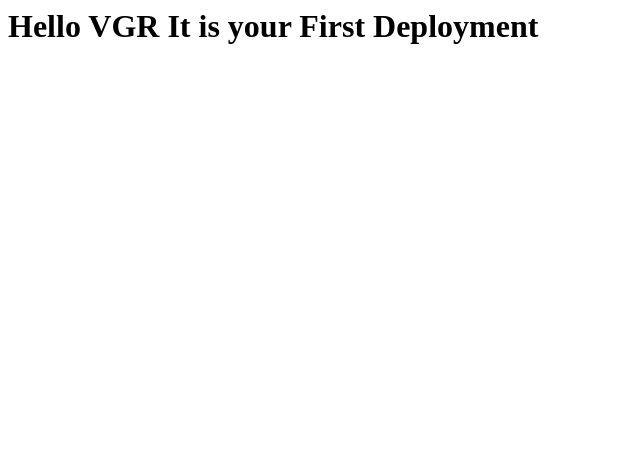
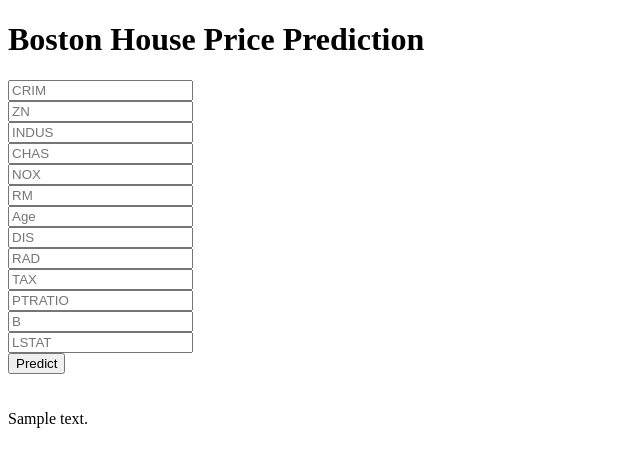
Before and after one commit to Vijaikanni/bostonhouseprcing, a Flask app: template templates/home.html in a window 1280 px wide. Shown: the top 467 px of the page, without its empty margins (0-640 px from the left). Run offline with Flask 2, Linux system fonts and the light colour scheme; the template is opened without the code that fills it: most values are stand-ins (such as "Sample title", 1, 10 or a date in 2020); parts of the project's set-up code (start-up, migrations or seed data) failed here and were passed over.

Commit message:
Mr.VGR Your Web Application is Read

```diff
--- a/Requirements.txt
+++ b/Requirements.txt
@@ -1,5 +1,5 @@
 Flask
-sklearn
 pandas
 numpy
 matplotlib
+scikit-learn
--- a/app.py
+++ b/app.py
@@ -1,21 +1,19 @@
+import json
 import pickle
-import sklearn
-from flask import Flask,request,app,jsonify,url_for,render_template,redirect,flash,session,escape
+
+from flask import Flask,request,app,jsonify,url_for,render_template
 import numpy as np
 import pandas as pd
 
-
 app=Flask(__name__)
-## Load The Model
+## Load the model
 regmodel=pickle.load(open('regmodel.pkl','rb'))
 scalar=pickle.load(open('scaling.pkl','rb'))
-
 @app.route('/')
 def home():
     return render_template('home.html')
 
 @app.route('/predict_api',methods=['POST'])
-
 def predict_api():
     data=request.json['data']
     print(data)
@@ -25,5 +23,15 @@
     print(output[0])
     return jsonify(output[0])
 
+@app.route('/predict',methods=['POST'])
+def predict():
+    data=[float(x) for x in request.form.values()]
+    final_input=scalar.transform(np.array(data).reshape(1,-1))
+    print(final_input)
+    output=regmodel.predict(final_input)[0]
+    return render_template("home.html",prediction_text="Mr. VGR The House price prediction is {}".format(output))
+
+
+
 if __name__=="__main__":
     app.run(debug=True)
--- a/templates/home.html
+++ b/templates/home.html
@@ -1,3 +1,48 @@
-<h1>
-    Hello VGR It is your First Deployment
-</h1>
+<!DOCTYPE html>
+<html >
+
+<head>
+  <meta charset="UTF-8">
+  <title>ML API</title>
+  <link href='https://fonts.googleapis.com/css?family=Pacifico' rel='stylesheet' type='text/css'>
+<link href='https://fonts.googleapis.com/css?family=Arimo' rel='stylesheet' type='text/css'>
+<link href='https://fonts.googleapis.com/css?family=Hind:300' rel='stylesheet' type='text/css'>
+<link href='https://fonts.googleapis.com/css?family=Open+Sans+Condensed:300' rel='stylesheet' type='text/css'>
+
+
+</head>
+
+<body>
+ <div class="login">
+	<h1>Boston House Price Prediction</h1>
+
+     <!-- Main Input For Receiving Query to our ML -->
+    <form action="{{ url_for('predict')}}"method="post">
+      <input type="text" name="CRIM" placeholder="CRIM" required="required" /><br>
+    	<input type="text" name="ZN" placeholder="ZN" required="required" /><br>
+        <input type="text" name="INDUS" placeholder="INDUS" required="required" /><br>
+        <input type="text" name="CHAS" placeholder="CHAS" required="required" /><br>
+        <input type="text" name="NOX" placeholder="NOX" required="required" /><br>
+        <input type="text" name="RM" placeholder="RM" required="required" /><br>
+        <input type="text" name="Age" placeholder="Age" required="required" /><br>
+        <input type="text" name="DIS" placeholder="DIS" required="required" /><br>
+        <input type="text" name="RAD" placeholder="RAD" required="required" /><br>
+        <input type="text" name="TAX" placeholder="TAX" required="required" /><br>
+        <input type="text" name="PTRATIO" placeholder="PTRATIO" required="required" /><br>
+        <input type="text" name="B" placeholder="B" required="required" /><br>
+        <input type="text" name="LSTAT" placeholder="LSTAT" required="required" /><br>
+
+
+
+        <button type="submit" class="btn btn-primary btn-block btn-large">Predict</button>
+    </form>
+
+   <br>
+   <br>
+
+
+ </div>
+ {{prediction_text}}
+
+</body>
+</html>
```
Also changed, not shown: 1 other file.
